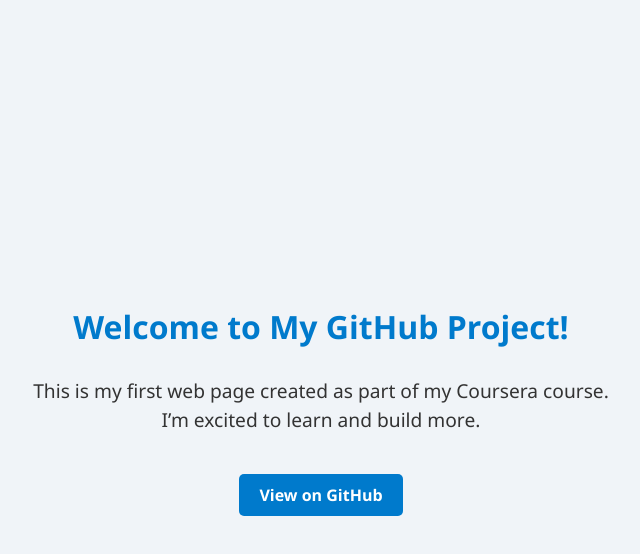
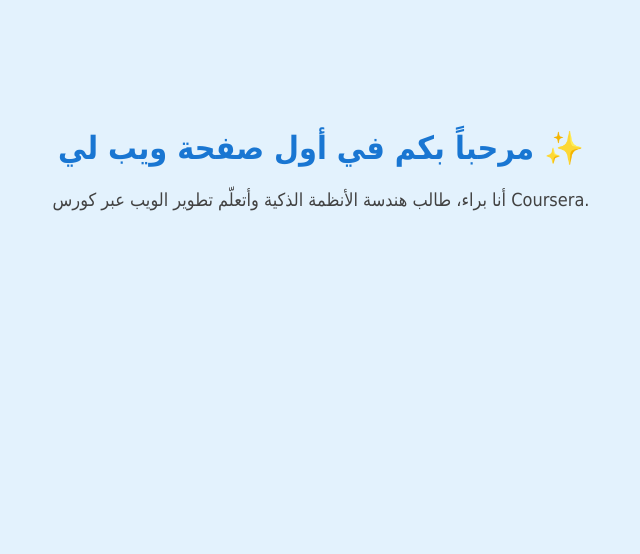
Before and after one commit to Braa1Shawer/coursera-1, a plain HTML site: page index.html in a window 1280 px wide. Shown: the whole page, without its empty margins (319-959 px from the left). Drawn offline with Linux system fonts and the light colour scheme.

Commit message:
Update index.html
Signed-off-by: Braa1Shawer <shawerbraa06@gmail.com>

```diff
--- a/index.html
+++ b/index.html
@@ -2,50 +2,25 @@
 <html lang="en">
 <head>
   <meta charset="UTF-8" />
-  <meta name="viewport" content="width=device-width, initial-scale=1" />
-  <title>Welcome to My Project</title>
+  <title>My First Web Page</title>
   <style>
     body {
-      font-family: 'Segoe UI', Tahoma, Geneva, Verdana, sans-serif;
-      background-color: #f0f4f8;
-      color: #333;
-      margin: 0;
-      padding: 0;
-      display: flex;
-      justify-content: center;
-      align-items: center;
-      height: 100vh;
-      flex-direction: column;
+      background-color: #e3f2fd;
+      text-align: center;
+      font-family: Tahoma, sans-serif;
+      padding: 100px;
     }
     h1 {
-      color: #007acc;
-      margin-bottom: 10px;
+      color: #1976d2;
     }
     p {
-      font-size: 1.2rem;
-      max-width: 600px;
-      text-align: center;
-      line-height: 1.5;
-    }
-    a {
-      display: inline-block;
-      margin-top: 20px;
-      padding: 10px 20px;
-      background-color: #007acc;
-      color: white;
-      text-decoration: none;
-      border-radius: 5px;
-      font-weight: bold;
-      transition: background-color 0.3s ease;
-    }
-    a:hover {
-      background-color: #005fa3;
+      color: #424242;
+      font-size: 18px;
     }
   </style>
 </head>
 <body>
-  <h1>Welcome to My GitHub Project!</h1>
-  <p>This is my first web page created as part of my Coursera course. I’m excited to learn and build more.</p>
-  <a href="https://github.com/Braa1Shawer/coursera-1" target="_blank" rel="noopener">View on GitHub</a>
+  <h1>مرحباً بكم في أول صفحة ويب لي ✨</h1>
+  <p>أنا براء، طالب هندسة الأنظمة الذكية وأتعلّم تطوير الويب عبر كورس Coursera.</p>
 </body>
 </html>
```
